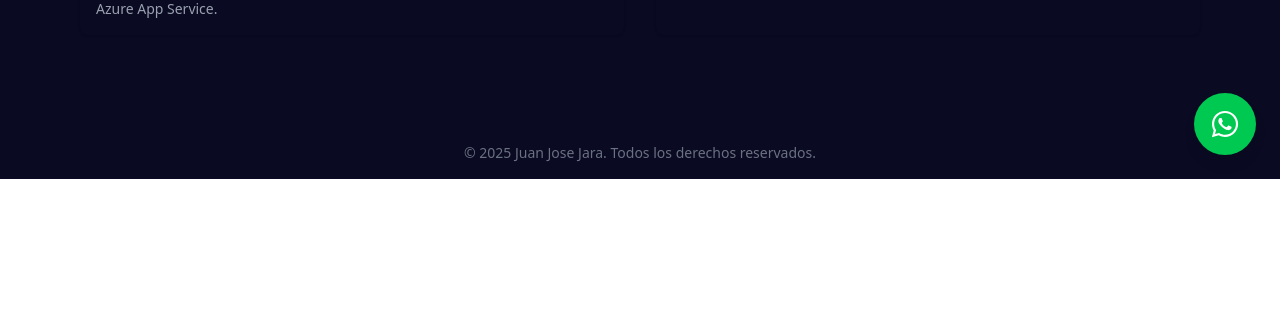
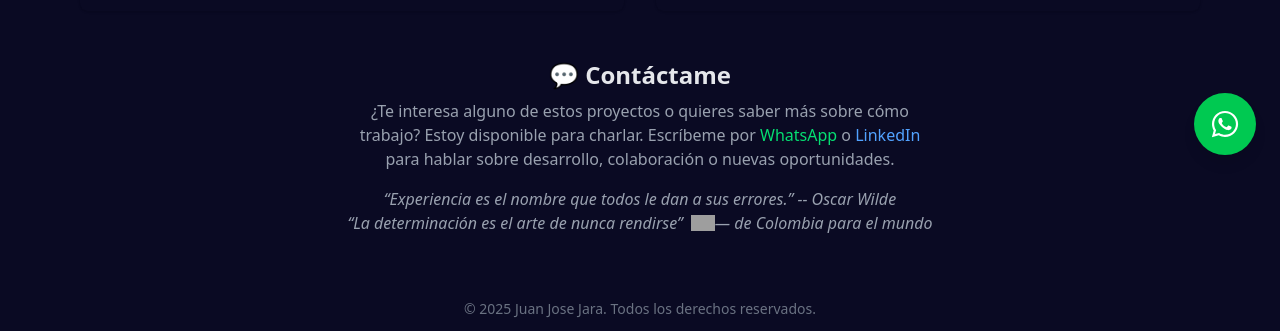
Before and after one commit to juanj72/my-blog, a React (Vite) app: page /projects in a window 1280 px wide. Shown: the part 621-952 px from the top of the page. Before the commit the page ends 800 px from the top, so only its background shows below. Built offline with nearby package versions, Linux system fonts and the light colour scheme; grey boxes are pictures that could not be loaded.

Commit message:
feat: projects ok

```diff
--- a/package.json
+++ b/package.json
@@ -11,6 +11,7 @@
   },
   "dependencies": {
     "@tailwindcss/vite": "^4.1.5",
+    "framer-motion": "^12.9.4",
     "react": "^19.0.0",
     "react-dom": "^19.0.0",
     "react-icons": "^5.5.0",
--- a/src/layouts/mainContent.tsx
+++ b/src/layouts/mainContent.tsx
@@ -2,17 +2,25 @@ import { Navbar } from "../layouts/navbar";
 import { Outlet } from "react-router-dom";
 import { Footer } from "./footer";
 import { FaWhatsapp } from "react-icons/fa";
+import { motion } from "framer-motion";
 
 export const MainContent = () => {
   return (
-    <div className="flex flex-col min-h-screen bg-[#0a0a23]">
+    <div className="bg-[#0a0a23] relative ">
       <Navbar />
-      <main className="flex-grow container mx-auto px-4 py-6">
+      <motion.div
+        className="container mx-auto"
+        initial={{ opacity: 0, y: 20 }}
+        animate={{ opacity: 1, y: 0 }}
+        exit={{ opacity: 0, y: -20 }}
+        transition={{ duration: 0.6, ease: "easeOut" }}
+      >
         <Outlet />
-      </main>
+      </motion.div>
       <Footer />
+
       <a
-        href="https://wa.me/573213437645" // ← pon aquí tu número con código país
+        href="https://wa.me/573001234567"
         target="_blank"
         rel="noopener noreferrer"
         className="fixed bottom-6 right-6 bg-green-500 rounded-full p-4 shadow-lg hover:bg-green-600 transition transform hover:scale-110"
--- a/src/layouts/navbar/index.tsx
+++ b/src/layouts/navbar/index.tsx
@@ -60,18 +60,18 @@ export const Navbar = () => {
           Home
         </Link>
         <Link
-          to=""
+          to="about"
           className="block py-2 hover:text-indigo-400 transition-colors duration-300"
           onClick={() => setIsOpen(false)}
         >
           About
         </Link>
         <Link
-          to=""
+          to="projects"
           className="block py-2 hover:text-indigo-400 transition-colors duration-300"
           onClick={() => setIsOpen(false)}
         >
-          Posts
+          Projects
         </Link>
       </div>
     </nav>
--- a/src/pages/About/components/Skills.tsx
+++ b/src/pages/About/components/Skills.tsx
@@ -45,7 +45,7 @@ import { //TODO: importar iconos desde el archivo de iconos
     ];
 
     const devops = [
-      { name: 'Azure app service', icon: <VscAzure size={40} color="blue" /> },
+      { name: 'Azure', icon: <VscAzure size={40} color="blue" /> },
       { name: 'Linux', icon: <FaLinux size={40} color="#FCC624" /> },
     ];
 
--- a/src/pages/About/index.tsx
+++ b/src/pages/About/index.tsx
@@ -4,7 +4,7 @@ export const About = () => {
     <div className="max-w-3xl mx-auto px-4 py-8 text-gray-300 mt-10">
       <h2 className="text-3xl font-bold mb-4">Sobre mí</h2>
 
-      <p className="mb-4">
+      <p className="mb-4 text-justify">
         Soy Juan Jose Jara, ingeniero de sistemas y desarrollador backend con{" "}
         <b>2 años </b>
         de experiencia. Me apasiona resolver problemas reales mediante código,
@@ -27,12 +27,12 @@ export const About = () => {
         mientras avanzo hacia el desarrollo full stack.
       </p>
 
-      <p className="mb-4">
+      <p className="mb-4 text-justify">
         Me considero una persona versátil, con gran capacidad de aprendizaje y
         curiosidad constante por mejorar mis habilidades técnicas y personales.
       </p>
 
-      <p className="mb-4">
+      <p className="mb-4 text-justify">
         Cuando no estoy escribiendo código, disfruto jugar al fútbol, tocar la
         guitarra y explorar nuevos desafíos creativos fuera del mundo del
         software.
--- a/src/pages/Home/index.tsx
+++ b/src/pages/Home/index.tsx
@@ -23,7 +23,7 @@ export const Home = () => {
             <FaGithub className="text-3xl text-gray-300 hover:text-white transition" />
           </a>
           <a
-            href="https://www.linkedin.com/in/juan-jos%C3%A9-jara-%C3%A1lvarez-a3a7731b4/"
+            href="https://www.linkedin.com/in/juan-josé-jara-álvarez-a3a7731b4/"
             target="_blank"
             rel="noopener noreferrer"
           >
--- a/src/pages/projects/index.tsx
+++ b/src/pages/projects/index.tsx
@@ -5,7 +5,7 @@ export const Projects = () => {
     {
       name: "Orderins",
       embedUrl:
-        "https://drive.google.com/file/d/12Xv4qKloUe1rsc53_8KTVkZmBuxkIvwP/preview", // deja vacío si usas local
+        "https://drive.google.com/file/d/12Xv4qKloUe1rsc53_8KTVkZmBuxkIvwP/preview",
       localVideo: "",
       technologies: [
         "HTML",
@@ -32,7 +32,7 @@ export const Projects = () => {
     },
   ];
 
-  const getTechColor = (tech) => { //TODO : linter
+  const getTechColor = (tech) => {
     switch (tech) {
       case "React.js":
         return "bg-cyan-400";
@@ -67,7 +67,6 @@ export const Projects = () => {
                 <video
                   controls
                   className="absolute top-0 left-0 w-full h-full rounded"
-                  poster="/src/assets/orderins-thumbnail.jpg" // opcional
                 >
                   <source src={project.localVideo} type="video/mp4" />
                   Tu navegador no soporta el video.
@@ -101,6 +100,49 @@ export const Projects = () => {
           </div>
         ))}
       </div>
+
+      {/* Sección de Contacto */}
+      <div className="mt-12 text-center">
+        <h3 className="text-2xl font-semibold text-gray-200 mb-2">
+          💬 Contáctame
+        </h3>
+        <p className="text-gray-400 max-w-xl mx-auto mb-4">
+          ¿Te interesa alguno de estos proyectos o quieres saber más sobre cómo
+          trabajo? Estoy disponible para charlar. Escríbeme por{" "}
+          <a
+            href="https://wa.me/573001234567"
+            target="_blank"
+            rel="noopener noreferrer"
+            className="text-green-400 hover:underline"
+          >
+            WhatsApp
+          </a>{" "}
+          o{" "}
+          <a
+            href="https://www.linkedin.com/in/juan-josé-jara-álvarez-a3a7731b4/"
+            target="_blank"
+            rel="noopener noreferrer"
+            className="text-blue-400 hover:underline"
+          >
+            LinkedIn
+          </a>{" "}
+          para hablar sobre desarrollo, colaboración o nuevas oportunidades.
+        </p>
+
+        {/* Frase personal */}
+        <p className="text-gray-400 italic">
+          “Experiencia es el nombre que todos le dan a sus errores.” -- Oscar Wilde
+        </p>
+        <p className="text-gray-400 italic flex items-center justify-center">
+          “La determinación es el arte de nunca rendirse”
+          <img
+            src="https://upload.wikimedia.org/wikipedia/commons/2/21/Flag_of_Colombia.svg"
+            alt="Colombia flag"
+            className="w-6 h-4 ml-2 inline"
+          />
+          — de Colombia para el mundo
+        </p>
+      </div>
     </div>
   );
 };
--- a/src/routes/routes.tsx
+++ b/src/routes/routes.tsx
@@ -1,46 +1,22 @@
-import {useRoutes,Navigate} from "react-router-dom";
+import { Routes, Route, useLocation } from "react-router-dom";
+import { AnimatePresence } from "framer-motion";
 import { MainContent } from "../layouts/mainContent";
 import { Home } from "../pages/Home";
 import { About } from "../pages/About";
 import { Projects } from "../pages/projects";
 
-export type routeItem={
-    name:string;
-    path:React.ReactNode;
-    icon:routeItem[];
-}
+export const AppRoutes = () => {
+  const location = useLocation();
 
-export const NavBarRoutes:routeItem[]=[
-    {
-        name:'home',
-        path:<Navigate to="/home"/>,
-        icon:[]
-    },
-    {
-        name:'about',
-        path:<Navigate to="/about"/>,
-        icon:[]
-    },
-    {
-        name:'posts',
-        path:<Navigate to="/posts"/>,
-        icon:[]
-    },
-]
-
-
-export const AppRoutes =()=>useRoutes(
-    [
-        {
-            path:'/',
-            element: <MainContent/>,
-            children:[
-                {index:true,element:<Home/>},
-                {path:'about',element:<About/>},
-                {path:'projects',element:<Projects/>},
-
-
-            ]
-        }
-    ]
-)
+  return (
+    <AnimatePresence mode="wait">
+      <Routes location={location} key={location.pathname}>
+        <Route path="/" element={<MainContent />}>
+          <Route index element={<Home />} />
+          <Route path="about" element={<About />} />
+          <Route path="projects" element={<Projects />} />
+        </Route>
+      </Routes>
+    </AnimatePresence>
+  );
+};
```
Also changed, not shown: 1 other file (tests, documents, lock files or other folders).
